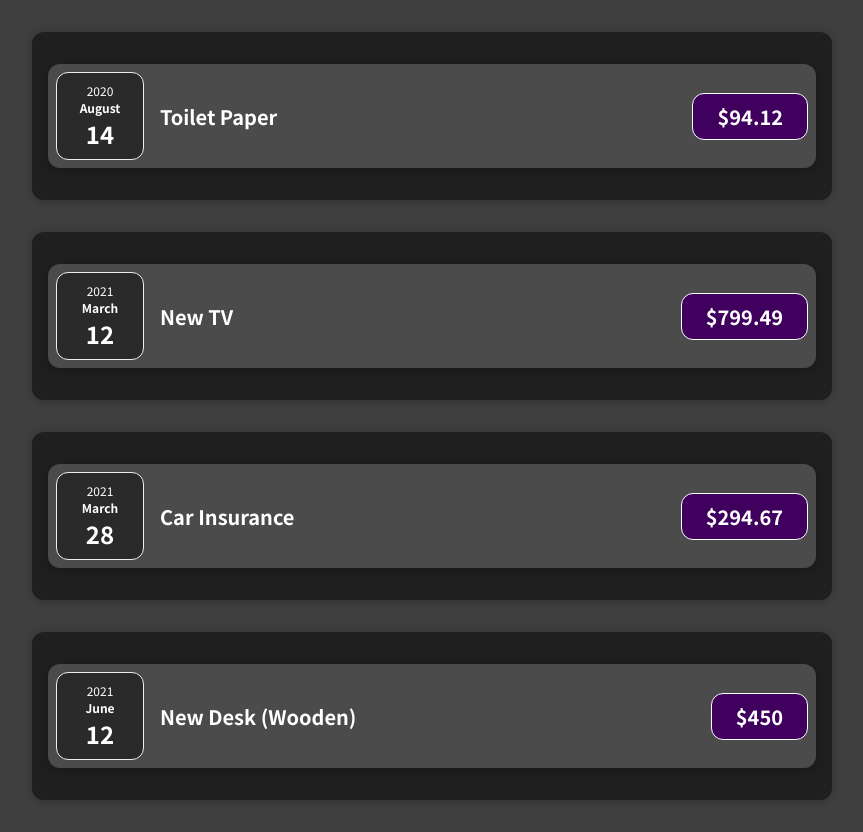
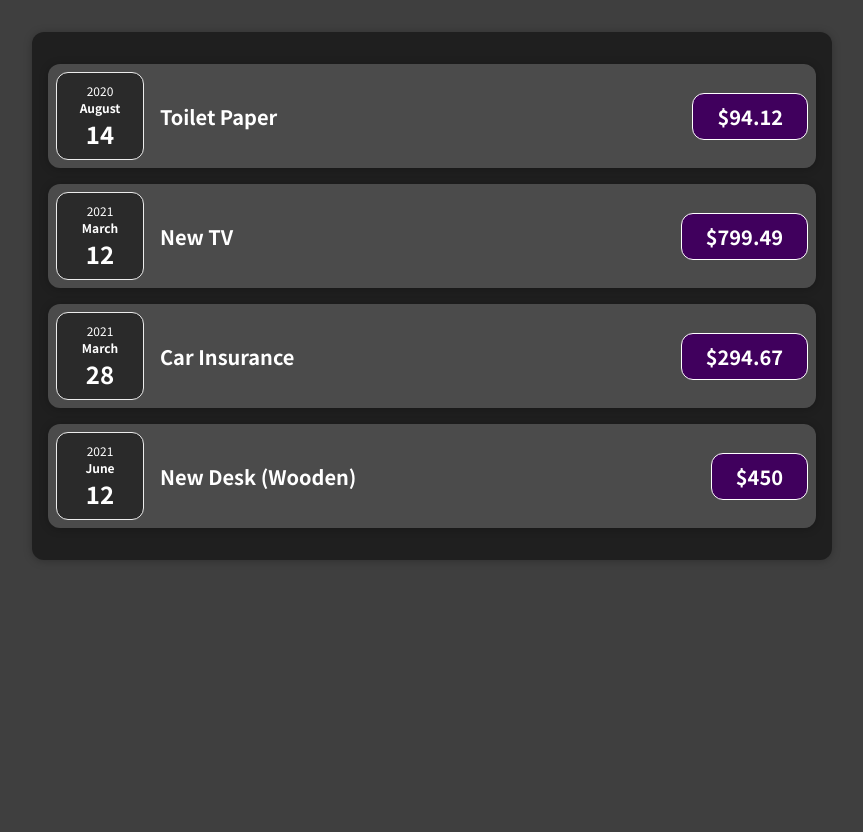
Before and after one commit to surajsgh/Expense_Tracker, a JavaScript app: page / in a window 1280 px wide. Shown: the whole page, without its empty margins (208-1071 px from the left). After the commit the page ends 800 px from the top, so only its background shows below. Built offline with nearby package versions, Linux system fonts and the light colour scheme.

Commit message:
Refactor such that it introduces composition.

```diff
--- a/src/App.js
+++ b/src/App.js
@@ -1,4 +1,6 @@
 import Expenses from './Components/Expenses.js';
+import Card from './Components/Card';
+import './Components/Expenses.css';
 
 function App() {
   const expenses = [
@@ -24,12 +26,12 @@
   ];
 
   return (
-    <div>
+    <Card className="expenses">
       <Expenses items={expenses[0]} />
       <Expenses items={expenses[1]} />
       <Expenses items={expenses[2]} />
       <Expenses items={expenses[3]} />
-    </div>
+    </Card>
   );
 }
 
--- /dev/null
+++ b/src/Components/Card.css
@@ -0,0 +1,4 @@
+.Card {
+  border-radius: 12px;
+  box-shadow: 0 1px 8px rgba(0, 0, 0, 0.25);
+}
--- /dev/null
+++ b/src/Components/Card.js
@@ -0,0 +1,8 @@
+import './Card.css';
+
+function Card(props) {
+  const classes = 'Card ' + props.className;
+  return <div className={classes}>{props.children}</div>;
+}
+
+export default Card;
--- a/src/Components/ExpenseItem.css
+++ b/src/Components/ExpenseItem.css
@@ -2,10 +2,8 @@
   display: flex;
   justify-content: space-between;
   align-items: center;
-  box-shadow: 0 2px 8px rgba(0, 0, 0, 0.25);
   padding: 0.5rem;
   margin: 1rem 0;
-  border-radius: 12px;
   background-color: #4b4b4b;
 }
 
--- a/src/Components/ExpenseItem.js
+++ b/src/Components/ExpenseItem.js
@@ -1,15 +1,16 @@
 import ExpenseDate from './ExpenseDate';
+import Card from './Card';
 import './ExpenseItem.css';
 
 function ExpenseItem(props) {
   return (
-    <div className="expense-item">
+    <Card className="expense-item">
       <ExpenseDate date={props.date} />
       <div className="expense-item__description">
         <h2>{props.title}</h2>
         <div className="expense-item__price">${props.amount}</div>
       </div>
-    </div>
+    </Card>
   );
 }
 
--- a/src/Components/Expenses.css
+++ b/src/Components/Expenses.css
@@ -4,6 +4,4 @@
   margin: 2rem auto;
   width: 50rem;
   max-width: 95%;
-  border-radius: 12px;
-  box-shadow: 0 1px 8px rgba(0, 0, 0, 0.25);
 }
--- a/src/Components/Expenses.js
+++ b/src/Components/Expenses.js
@@ -1,9 +1,9 @@
 import ExpenseItem from './ExpenseItem.js';
-import './Expenses.css';
+// import './Expenses.css';
 
 function Expenses(props) {
   return (
-    <div className="expenses">
+    <div>
       <ExpenseItem
         title={props.items.title}
         amount={props.items.amount}
```
Also changed, not shown: 1 other file (tests, documents, lock files or other folders).
